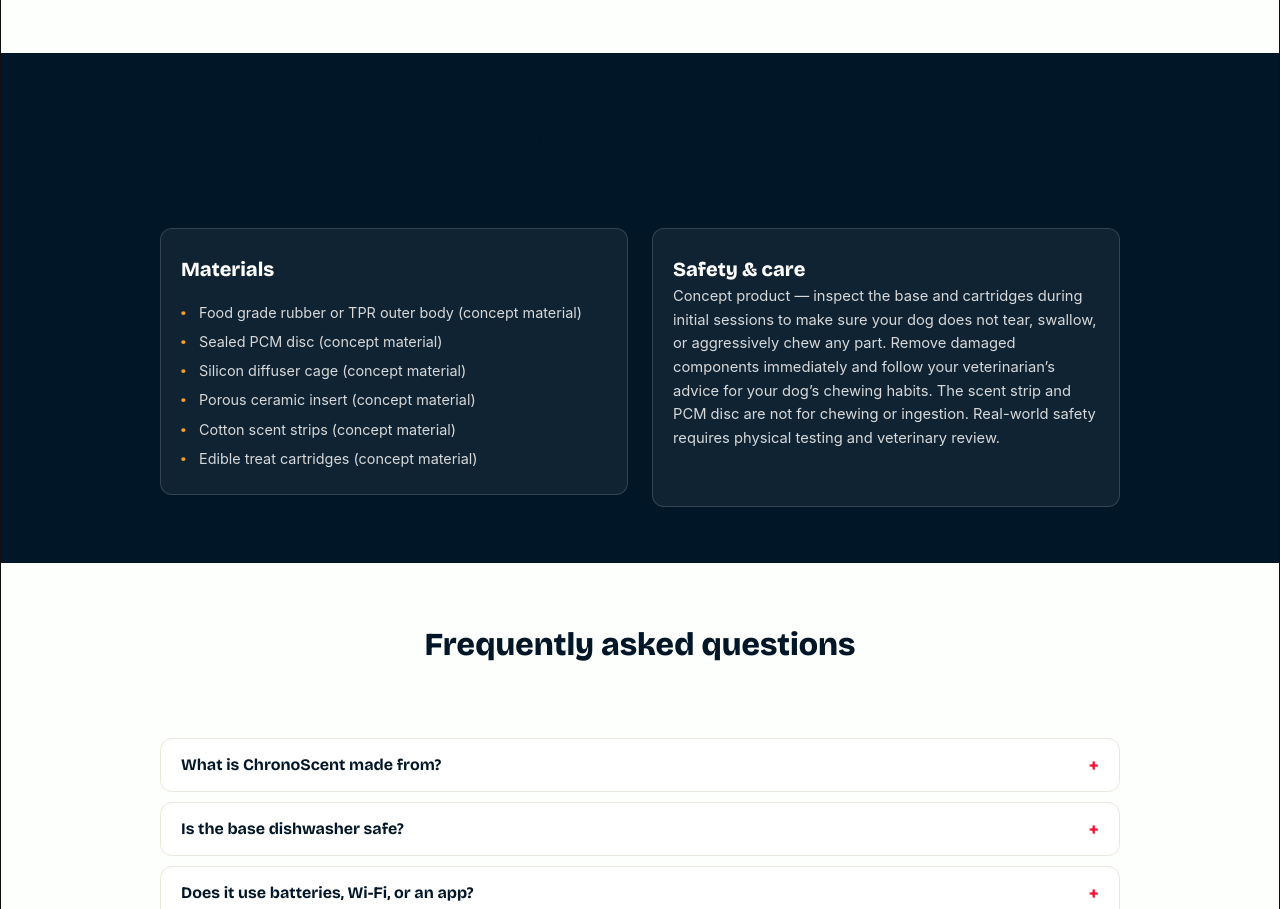
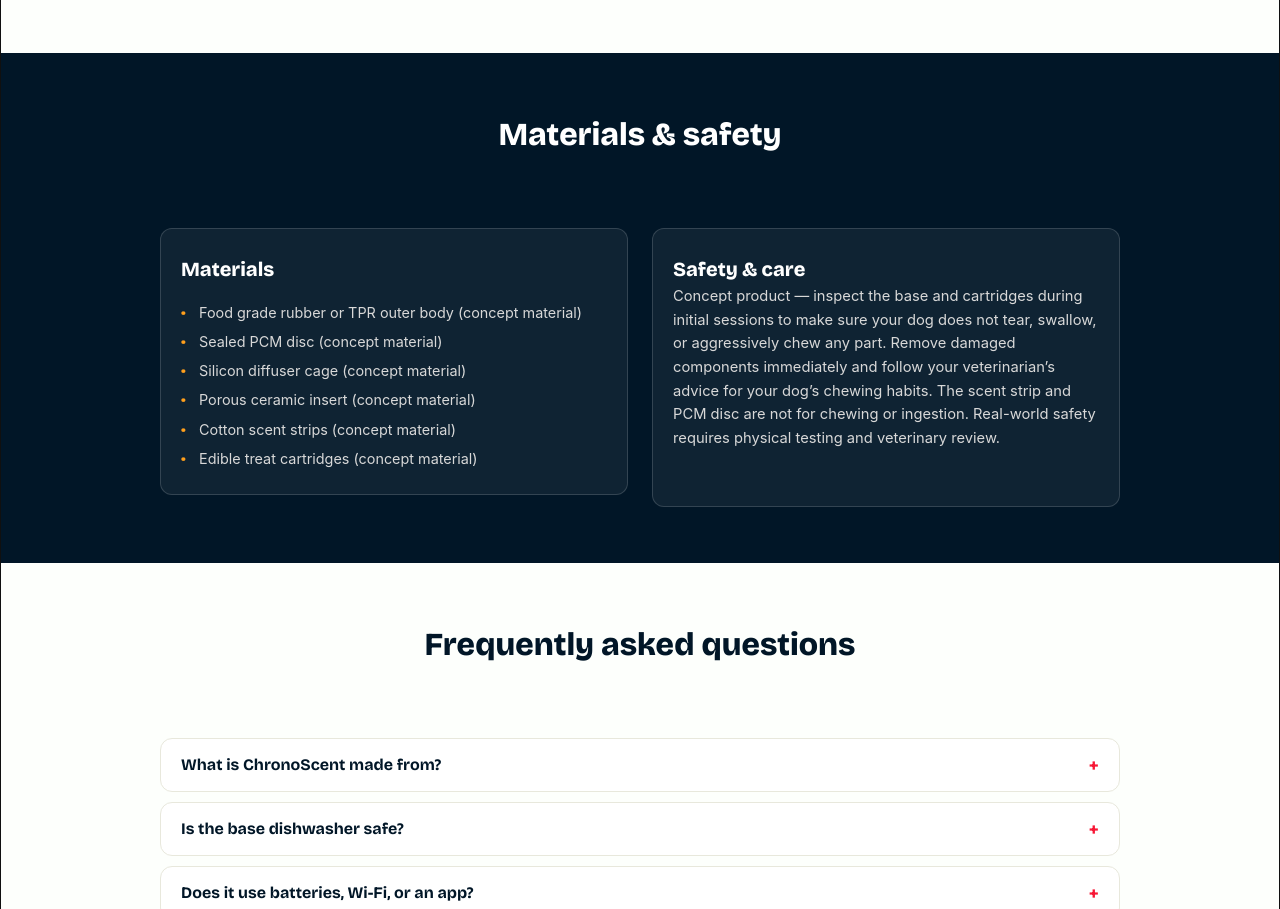
Before and after one commit to Soumyajit-Chatterjee/11600323058-hwa-hackathon, a plain HTML site: page index.html in a window 1280 px wide. Shown: the part 3296-4205 px from the top of the page. Drawn offline with Linux system fonts and the light colour scheme; a web font is replaced by a local one.

Commit message:
Make Materials & safety heading white on dark strip

```diff
--- a/styles.css
+++ b/styles.css
@@ -1764,6 +1764,10 @@ button {
   color: var(--color-text-light);
 }
 
+.materials-strip .section-title {
+  color: var(--color-text-light);
+}
+
 .materials-safety-grid {
   display: grid;
   grid-template-columns: repeat(2, 1fr);
```
